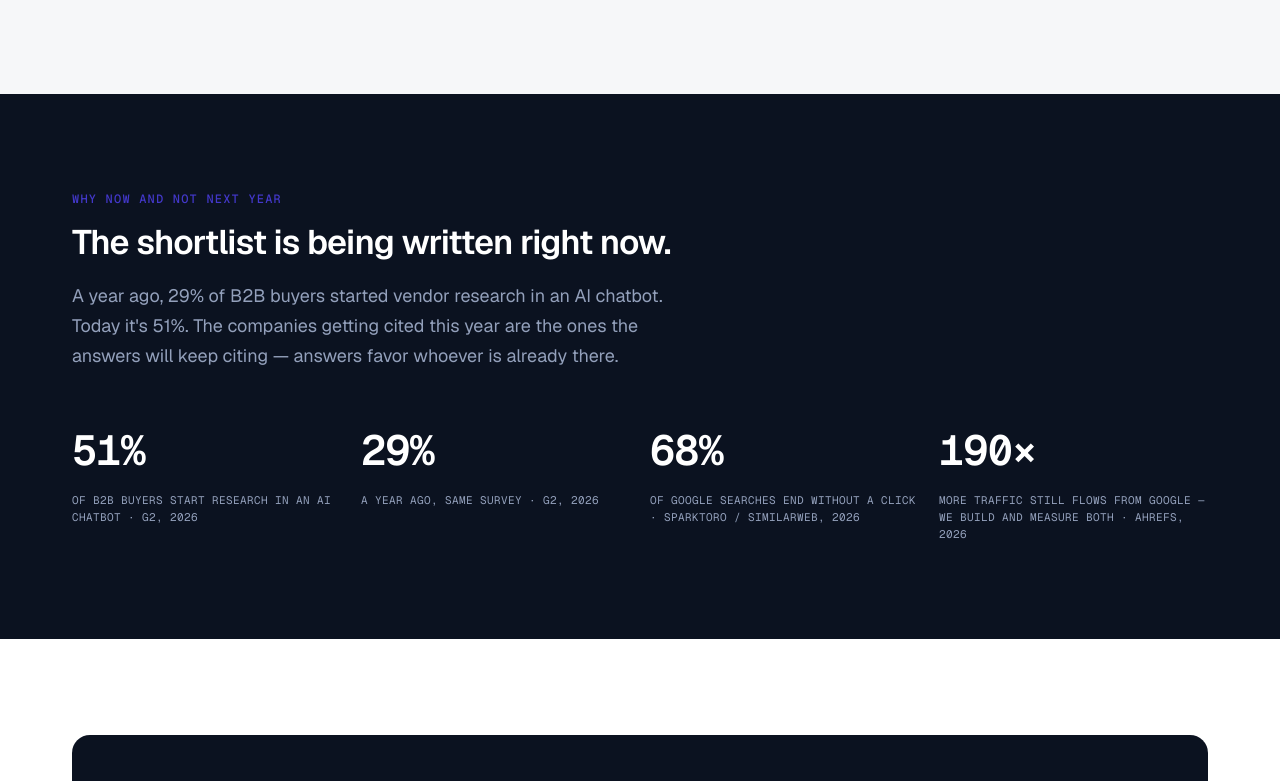
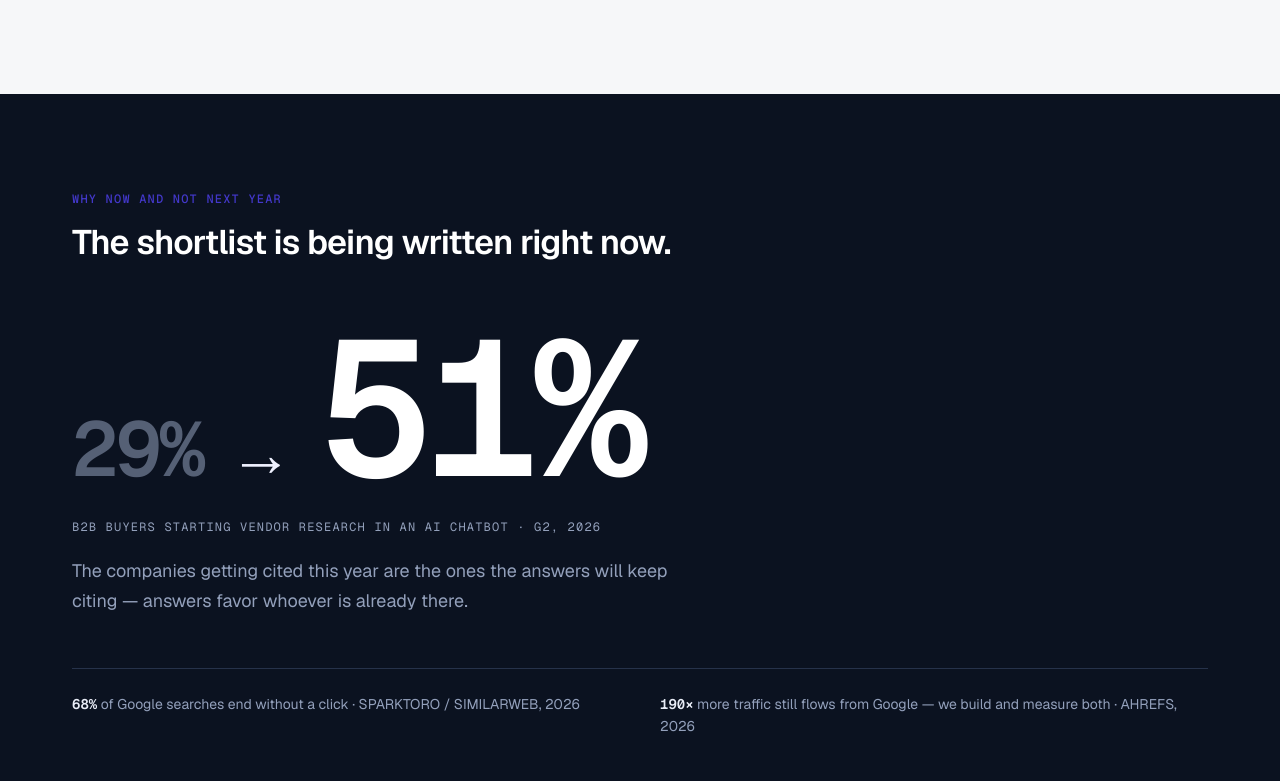
Before and after one commit to pablopadlo-lab/enterium, a plain HTML site: page thesis.html in a window 1280 px wide. Shown: the part 2549-3330 px from the top of the page. Drawn offline with nearby package versions, Linux system fonts and the light colour scheme.

Commit message:
thesis: bold window section — giant 29→51% shift moment

```diff
--- a/assets/canon.css
+++ b/assets/canon.css
@@ -300,3 +300,22 @@ footer a:hover{color:var(--ink)}
   .hero-ctas .btn-lg{width:100%}
   .price-num{font-size:34px}
 }
+
+/* ---------- window section: the 29→51 shift moment (thesis.html) ---------- */
+.window .shift{display:flex;align-items:baseline;gap:3vw;margin-top:56px;flex-wrap:wrap}
+.window .shift-from{font-family:var(--mono);font-size:clamp(40px,6vw,80px);font-weight:600;
+  color:var(--muted-on-dark);opacity:.55;letter-spacing:-.03em;line-height:1}
+.window .shift-arrow{font-family:var(--mono);font-size:clamp(36px,5vw,64px);
+  color:var(--accent-soft);line-height:1;flex:none}
+.window .shift-to{font-family:var(--mono);font-size:clamp(96px,15vw,192px);font-weight:600;
+  color:#fff;letter-spacing:-.04em;line-height:.95}
+.window .shift-cap{font-family:var(--mono);font-size:12px;color:var(--muted-on-dark);
+  letter-spacing:1.2px;margin-top:18px}
+.window .window-foot{display:grid;grid-template-columns:1fr 1fr;gap:16px 40px;margin-top:52px;
+  padding-top:24px;border-top:1px solid var(--dark-line);
+  font-size:14px;color:var(--muted-on-dark);line-height:1.6}
+.window .window-foot b{color:var(--txt-on-dark);font-family:var(--mono);font-weight:600}
+@media(max-width:768px){
+  .window .shift{gap:16px;margin-top:40px}
+  .window .window-foot{grid-template-columns:1fr}
+}
--- a/thesis.html
+++ b/thesis.html
@@ -154,28 +154,20 @@
   </section>
 
   <!-- the window -->
-  <section class="dark" aria-labelledby="window-h">
+  <section class="dark window" aria-labelledby="window-h">
     <div class="wrap">
       <p class="eyebrow reveal">Why now and not next year</p>
       <h2 id="window-h" class="reveal" style="--i:1">The shortlist is being written right now.</h2>
-      <p class="lead reveal" style="--i:2">A year ago, 29% of B2B buyers started vendor research in an AI chatbot. Today it's 51%. The companies getting cited this year are the ones the answers will keep citing — answers favor whoever is already there.</p>
-      <div class="metrics">
-        <div class="metric reveal" style="--i:0">
-          <div class="m-num">51%</div>
-          <div class="m-lbl">OF B2B BUYERS START RESEARCH IN AN AI CHATBOT · G2, 2026</div>
-        </div>
-        <div class="metric reveal" style="--i:1">
-          <div class="m-num">29%</div>
-          <div class="m-lbl">A YEAR AGO, SAME SURVEY · G2, 2026</div>
-        </div>
-        <div class="metric reveal" style="--i:2">
-          <div class="m-num">68%</div>
-          <div class="m-lbl">OF GOOGLE SEARCHES END WITHOUT A CLICK · SPARKTORO / SIMILARWEB, 2026</div>
-        </div>
-        <div class="metric reveal" style="--i:3">
-          <div class="m-num">190&times;</div>
-          <div class="m-lbl">MORE TRAFFIC STILL FLOWS FROM GOOGLE — WE BUILD AND MEASURE BOTH · AHREFS, 2026</div>
-        </div>
+      <div class="shift reveal" style="--i:2" role="img" aria-label="Share of B2B buyers starting vendor research in an AI chatbot grew from 29 percent to 51 percent in one year">
+        <span class="shift-from">29%</span>
+        <span class="shift-arrow" aria-hidden="true">&rarr;</span>
+        <span class="shift-to">51%</span>
+      </div>
+      <p class="shift-cap reveal" style="--i:3">B2B BUYERS STARTING VENDOR RESEARCH IN AN AI CHATBOT &middot; G2, 2026</p>
+      <p class="lead reveal" style="--i:4">The companies getting cited this year are the ones the answers will keep citing — answers favor whoever is already there.</p>
+      <div class="window-foot reveal" style="--i:5">
+        <span><b>68%</b> of Google searches end without a click &middot; SPARKTORO / SIMILARWEB, 2026</span>
+        <span><b>190&times;</b> more traffic still flows from Google — we build and measure both &middot; AHREFS, 2026</span>
       </div>
     </div>
   </section>
```
